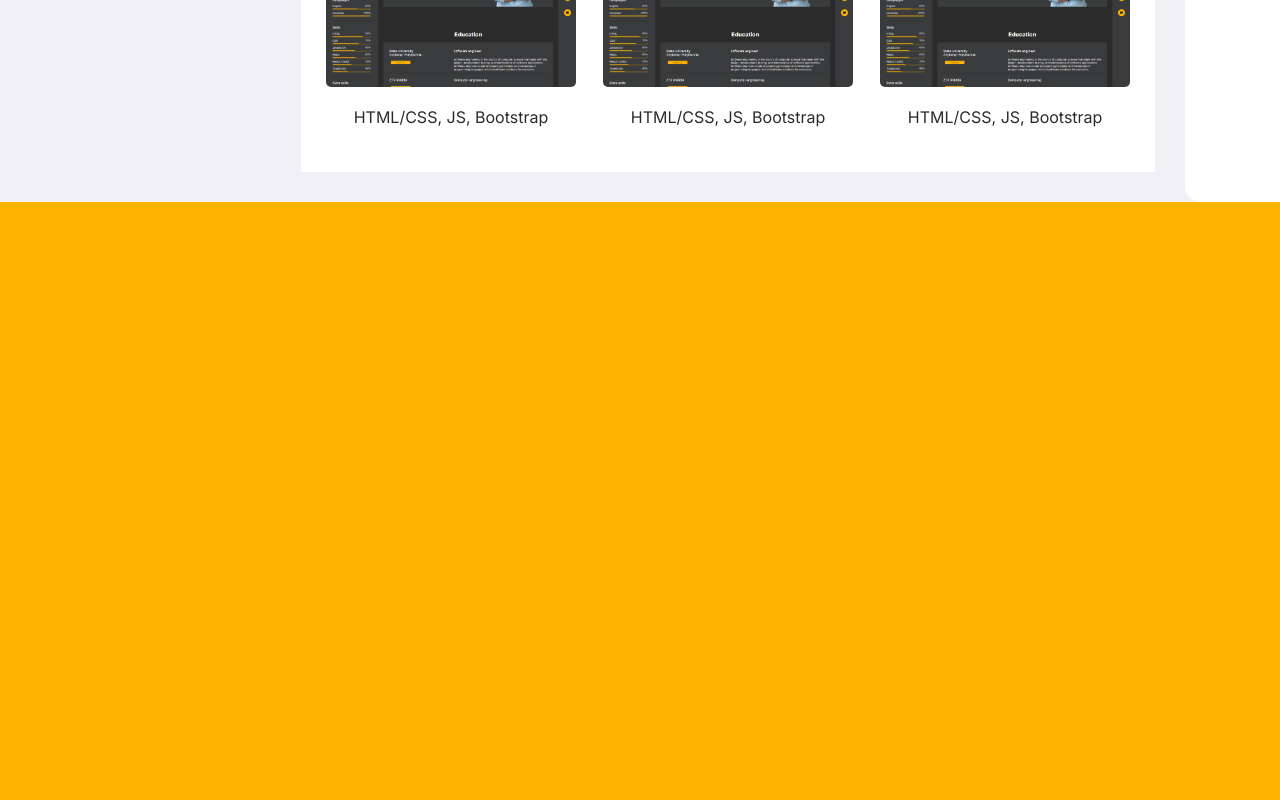
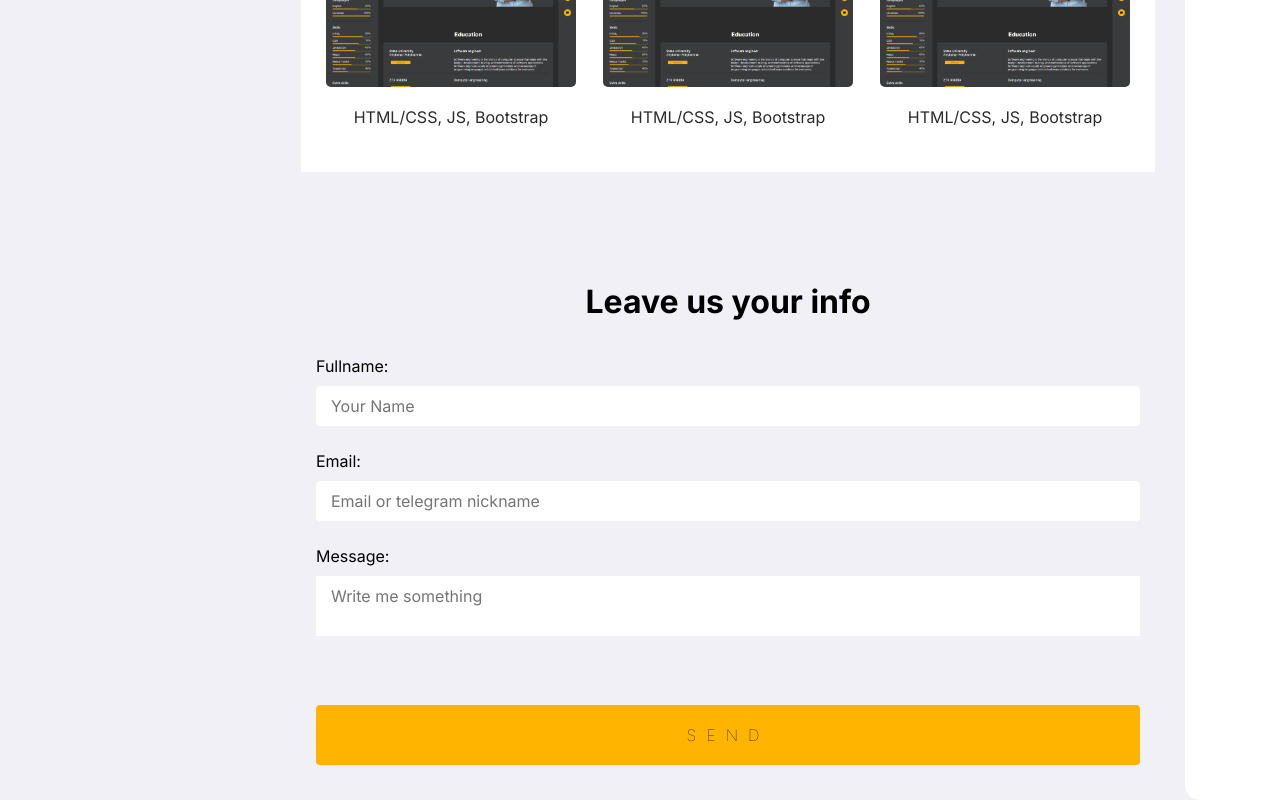
Before and after one commit to xellboe/portfolio, a Next.js app: page / in a window 1280 px wide. Shown: the part 1868-2668 px from the top of the page. Before the commit the page ends 2070 px from the top, so only its background shows below. Built offline with nearby package versions, Linux system fonts and the light colour scheme.

Commit message:
add form

```diff
--- a/src/app/layout.js
+++ b/src/app/layout.js
@@ -1,10 +1,11 @@
+"use client"
 import "../styles/global/globals.scss"
 import { Inter } from "next/font/google"
 
 const inter = Inter({ subsets: ["latin"] })
 
 export const metadata = {
-  title: "Create Next App",
+  title: "Portfolio NK",
   description: "Generated by create next app",
 }
 
--- a/src/app/page.jsx
+++ b/src/app/page.jsx
@@ -9,6 +9,7 @@ import Education from "@/components/Education/Education"
 import Projects from "@/components/Projects/Projects"
 import Work from "@/components/WorkBlock/Work"
 import { createContext, useState } from "react"
+import From from "@/components/Form/From"
 
 export const DarkThemeContext = createContext()
 
@@ -32,6 +33,7 @@ export default function Home() {
           <Education />
           <Work />
           <Projects />
+          <From />
         </div>
         {isMobile ? "" : <RightBar />}
       </div>
--- /dev/null
+++ b/src/components/Form/From.jsx
@@ -0,0 +1,70 @@
+import React from "react"
+
+import { useForm } from "react-hook-form"
+
+import styles from "../../styles/modules/Form.module.scss"
+import axios from "axios"
+
+const From = () => {
+  const {
+    register,
+    handleSubmit,
+    watch,
+    reset,
+    formState: { errors, isValid },
+  } = useForm({ mode: "onBlur" })
+  const onSubmit = (data) => {
+    axios.post(
+      `https://api.telegram.org/bot6654165442:AAEmBLI2Y_hiBg4PpVjUkhuWxutscq4OQUA/sendMessage?chat_id=5540508200&text=Name: ${data.name}
+      Email:  ${data.email}
+      Message: ${data.text}`
+    )
+    reset()
+  }
+  return (
+    <div className={styles.form__content}>
+      <h2>Leave us your info</h2>
+      <form id="tg" onSubmit={handleSubmit(onSubmit)} className={styles.form__place} action="" method="post">
+        <label>
+          Fullname:
+          <input
+            placeholder="Your Name"
+            {...register("name", { required: true })}
+            className={styles.form__input}
+          />
+        </label>
+
+        <div className={styles.form__errors}>
+          {errors?.name && <p>{errors?.message || "Enter your name!"}</p>}
+        </div>
+
+        <label>
+          Email:
+          <input
+            placeholder="Email or telegram nickname"
+            {...register("email", { required: true })}
+            className={styles.form__input}
+          />
+        </label>
+        <div className={styles.form__errors}>
+          {errors?.email && <p>{errors?.message || "Enter your email or telegram nickname!"}</p>}
+        </div>
+
+        <label>
+          Message:
+          <textarea
+            placeholder="Write me something"
+            {...register("text", { required: true })}
+            className={styles.form__textarea}
+          />
+        </label>
+        <div className={styles.form__errors}>
+          {errors?.text && <p>{errors?.message || "Do not leave the field empty :("}</p>}
+        </div>
+        <input type="submit" className={styles.form__submit} value="Send" disabled={!isValid} />
+      </form>
+    </div>
+  )
+}
+
+export default From
--- a/src/components/Projects/Projects.jsx
+++ b/src/components/Projects/Projects.jsx
@@ -4,6 +4,7 @@ import React from "react"
 import Image from "next/image"
 import styles from "../../styles/modules/Projects.module.scss"
 import proj1 from "../../../public/img/port1.png"
+import Weather from "../../../public/img/Weather.png"
 
 const Projects = () => {
   return (
@@ -13,12 +14,13 @@ const Projects = () => {
       <div className={styles.portfolio__block}>
         <div className={styles.portfolio__item}>
           <div className={styles.portfolio__preview}>
-            <a href="#">
-              <Image src={proj1} width={300} height={300} alt="" />
+            <a href="https://xellboe.github.io/weather-forecast/" target="_blank">
+              <Image src={Weather} width={300} height={300} alt="" />
             </a>
           </div>
           <div className={styles.portfolio__description}>HTML/CSS, JS, Bootstrap</div>
         </div>
+
         <div className={styles.portfolio__item}>
           <div className={styles.portfolio__preview}>
             <a href="#">
@@ -27,6 +29,7 @@ const Projects = () => {
           </div>
           <div className={styles.portfolio__description}>HTML/CSS, JS, Bootstrap</div>
         </div>
+
         <div className={styles.portfolio__item}>
           <div className={styles.portfolio__preview}>
             <a href="#">
@@ -35,6 +38,7 @@ const Projects = () => {
           </div>
           <div className={styles.portfolio__description}>HTML/CSS, JS, Bootstrap</div>
         </div>
+
         <div className={styles.portfolio__item}>
           <div className={styles.portfolio__preview}>
             <a href="#">
@@ -43,6 +47,7 @@ const Projects = () => {
           </div>
           <div className={styles.portfolio__description}>HTML/CSS, JS, Bootstrap</div>
         </div>
+
         <div className={styles.portfolio__item}>
           <div className={styles.portfolio__preview}>
             <a href="#">
--- a/src/components/RightBar/RightBar.jsx
+++ b/src/components/RightBar/RightBar.jsx
@@ -15,7 +15,7 @@ const RightBar = () => {
           <a>
             <svg width="40" height="40" viewBox="0 0 40 40" fill="00acfc" xmlns="http://www.w3.org/2000/svg">
               <circle cx="20" cy="20" r="20" fill="#FFB400" />
-              <g clip-path="url(#clip0_2_586)">
+              <g clipPath="url(#clip0_2_586)">
                 <path
                   d="M26 25.9999C26 26.1989 25.921 26.3896 25.7803 26.5303C25.6397 26.6709 25.4489 26.7499 25.25 26.7499H14.75C14.5511 26.7499 14.3603 26.6709 14.2197 26.5303C14.079 26.3896 14 26.1989 14 25.9999V19.2499H11.75L19.4952 12.2089C19.6333 12.0833 19.8133 12.0137 20 12.0137C20.1867 12.0137 20.3667 12.0833 20.5048 12.2089L28.25 19.2499H26V25.9999Z"
                   fill="#2B2B2B"
@@ -31,7 +31,7 @@ const RightBar = () => {
           <a>
             <svg width="40" height="40" viewBox="0 0 40 40" fill="none" xmlns="http://www.w3.org/2000/svg">
               <circle cx="20" cy="20" r="20" fill="#F0F0F6" />
-              <g clip-path="url(#clip0_2_594)">
+              <g clipPath="url(#clip0_2_594)">
                 <path
                   d="M23.7636 22.272L20.25 25.6259L16.7364 22.272C14.103 22.381 12 24.4376 12 26.9759V27.3134C12 28.245 12.7919 29.0009 13.7679 29.0009H26.7321C27.7081 29.0009 28.5 28.245 28.5 27.3134V26.9759C28.5 24.4376 26.397 22.381 23.7636 22.272ZM12.5009 13.8064L12.7366 13.8591V15.9122C12.4788 16.0599 12.2946 16.3165 12.2946 16.6259C12.2946 16.9212 12.4641 17.1673 12.7035 17.3185L12.1289 19.5087C12.0663 19.7513 12.2063 20.0009 12.4088 20.0009H13.9483C14.1509 20.0009 14.2908 19.7513 14.2282 19.5087L13.6537 17.3185C13.8931 17.1673 14.0625 16.9212 14.0625 16.6259C14.0625 16.3165 13.8783 16.0599 13.6205 15.9122V14.063L16.0513 14.622C15.7346 15.2267 15.5357 15.9017 15.5357 16.6259C15.5357 19.1114 17.6461 21.1259 20.25 21.1259C22.8539 21.1259 24.9643 19.1114 24.9643 16.6259C24.9643 15.9017 24.7691 15.2267 24.4487 14.622L27.9954 13.8064C28.6657 13.6517 28.6657 12.8536 27.9954 12.6989L20.9829 11.0817C20.5041 10.9728 19.9996 10.9728 19.5208 11.0817L12.5009 12.6954C11.8343 12.8501 11.8343 13.6517 12.5009 13.8064Z"
                   fill="#767676"
@@ -47,7 +47,7 @@ const RightBar = () => {
           <a>
             <svg width="40" height="40" viewBox="0 0 40 40" fill="none" xmlns="http://www.w3.org/2000/svg">
               <circle cx="20" cy="20" r="20" fill="#F0F0F6" />
-              <g clip-path="url(#clip0_2_606)">
+              <g clipPath="url(#clip0_2_606)">
                 <path
                   d="M15.8412 25.25L12.5 27.875V14C12.5 13.8011 12.579 13.6103 12.7197 13.4697C12.8603 13.329 13.0511 13.25 13.25 13.25H26.75C26.9489 13.25 27.1397 13.329 27.2803 13.4697C27.421 13.6103 27.5 13.8011 27.5 14V24.5C27.5 24.6989 27.421 24.8897 27.2803 25.0303C27.1397 25.171 26.9489 25.25 26.75 25.25H15.8412Z"
                   fill="#767676"
--- /dev/null
+++ b/src/styles/modules/Form.module.scss
@@ -0,0 +1,72 @@
+$col: #ffb400;
+.form {
+  &__content {
+    // background: var(--block-bg);
+
+    h2 {
+      text-align: center;
+      font-family: "Inter", sans-serif;
+      font-weight: 700;
+      font-size: 32px;
+      background-color: var(--background);
+      padding-bottom: 25px;
+      // border: 1px solid red;
+    }
+  }
+
+  &__place {
+    padding: 10px 15px;
+    display: flex;
+    flex-direction: column;
+    justify-content: center;
+  }
+
+  &__input {
+    background-color: var(--block-bg);
+    border-radius: 4px;
+    width: 100%;
+    padding: 10px 15px;
+
+    margin: 10px 0;
+    // font-size: 14px;
+  }
+
+  &__submit[type="submit"] {
+    color: var(--text);
+    background-color: var(--accent);
+    text-transform: uppercase;
+    border: none;
+    margin-top: 40px;
+    margin-bottom: 25px;
+    padding: 20px;
+    font-size: 16px;
+    font-weight: 100;
+    letter-spacing: 10px;
+    border-radius: 4px;
+
+    &:hover {
+      background: lighten($col, $amount: 5);
+    }
+
+    &:active {
+      background: darken($col, $amount: 5);
+      transition: 0.3s all;
+      transform: translateY(0.5px);
+    }
+  }
+
+  &__textarea {
+    background-color: var(--block-bg);
+    resize: none;
+    width: 100%;
+    padding: 10px 15px;
+    margin: 10px 0;
+  }
+
+  &__errors {
+    color: rgb(194, 47, 47);
+    font-size: 12px;
+    margin-bottom: 15px;
+    margin-left: 20px;
+  }
+}
```
Also changed, not shown: package.json (+25 -4 lines), public/img/Weather.png (added), 1 other file (tests, documents, lock files or other folders).
